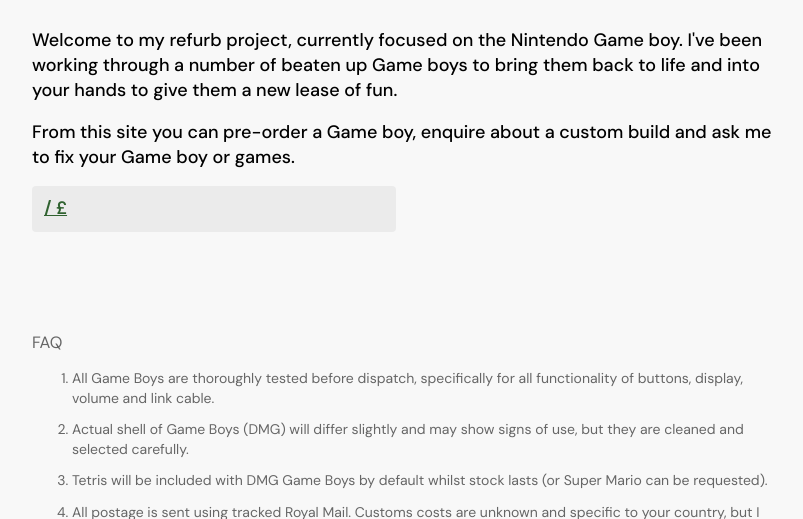
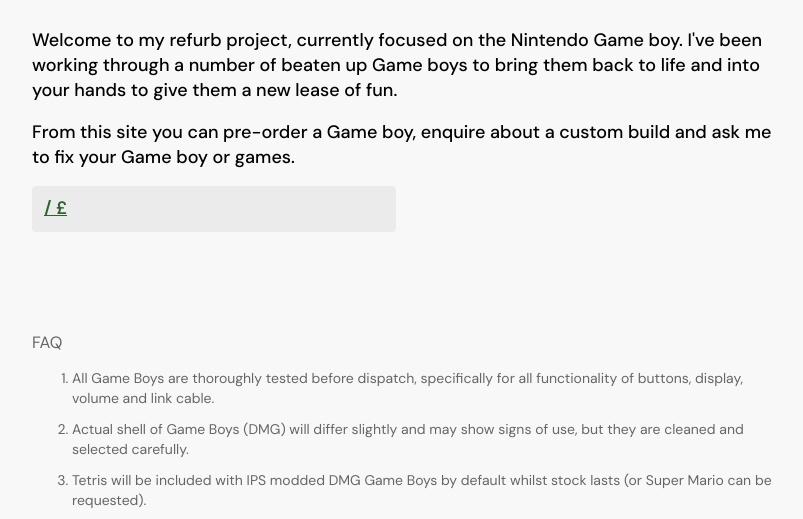
Before and after one commit to remy/retrobyrem, an Eleventy site: page src/index.njk in a window 1280 px wide. Shown: the part 413-932 px from the top of the page, without its empty margins (238-1041 px from the left). Built offline with nearby package versions, Linux system fonts and the light colour scheme; Eleventy itself is replaced by a stand-in of ours; files that its build step writes are made by us from their sources; what markdown-it-attrs, markdown-it-named-headings would draw is missing.

Commit message:
Update footer message for DMG Game Boys

```diff
--- a/src/_includes/components/footer.njk
+++ b/src/_includes/components/footer.njk
@@ -5,7 +5,7 @@
   <ol>
     <li>All Game Boys are thoroughly tested before dispatch, specifically for all functionality of buttons, display, volume and link cable.
     <li>Actual shell of Game Boys (DMG) will differ slightly and may show signs of use, but they are cleaned and selected carefully.
-    <li>Tetris will be included with DMG Game Boys by default whilst stock lasts (or Super Mario can be requested).
+    <li>Tetris will be included with IPS modded DMG Game Boys by default whilst stock lasts (or Super Mario can be requested).
     <li>All postage is sent using tracked Royal Mail. Customs costs are unknown and specific to your country, but I can work with you to help mitagate it as much as possible.
     <li>Batteries not included.
     <li>Have a question? <a href="mailto:remy@remysharp.com?subject=Game Boy question">please ask</a>
```
